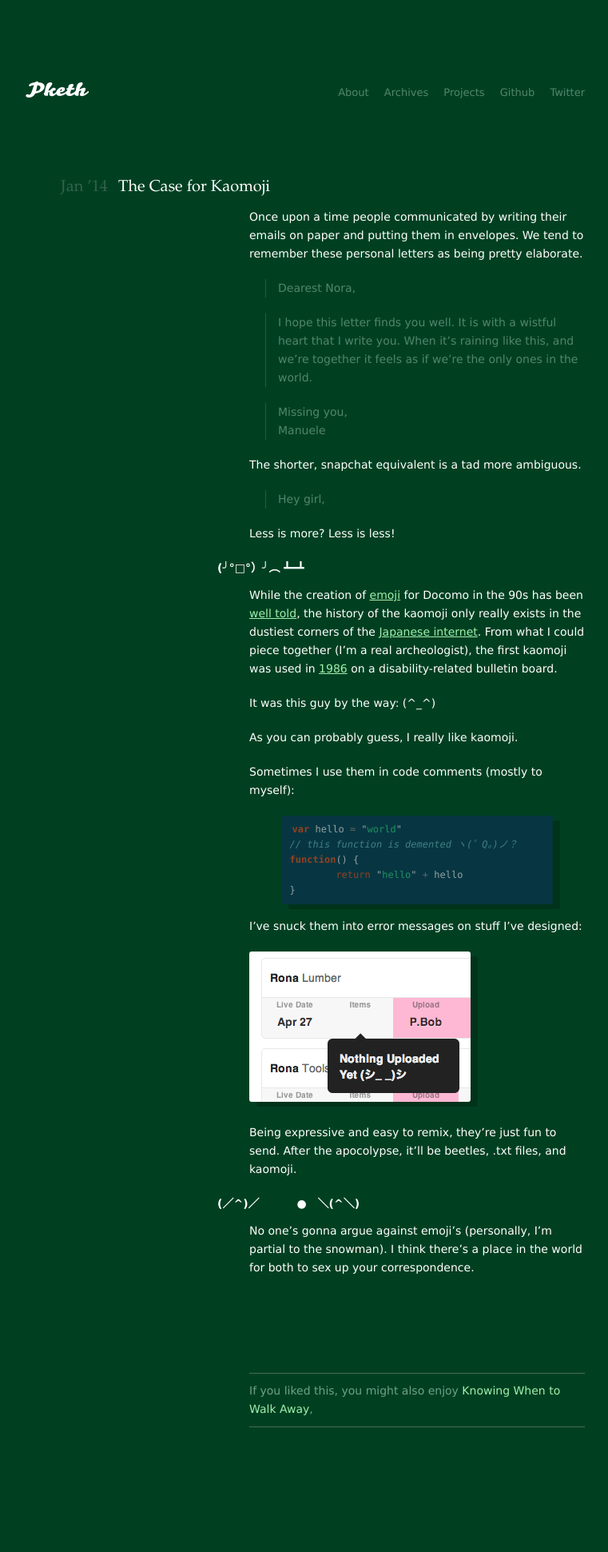
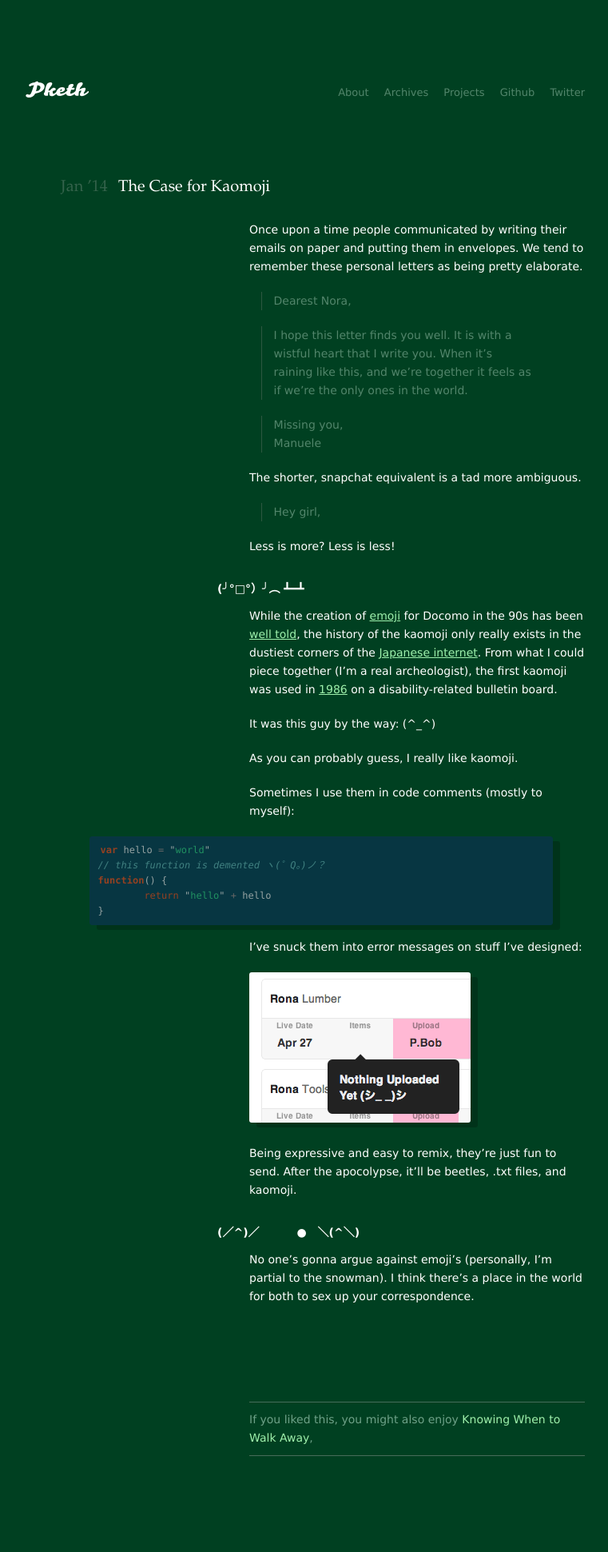
Before and after one commit to pketh/pketh.github.io, a Jekyll site: the page built from _posts/2014-01-28-kaomojis.md.md, in a window 1280 px wide. Shown: the whole page at 80% size, without its empty margins (258-1019 px from the left). Built offline with Jekyll 4.4.1, drawn with Linux system fonts in a browser that asks for light colours; Markdown is read by kramdown in place of the engine named in the settings; before the commit the page ends 1905 px from its top, so only the background shows below that.

Commit message:
responsive layout complete

```diff
--- a/css/main.css
+++ b/css/main.css
@@ -23,7 +23,7 @@
   margin-left: 20px;
 }
 
-p, .post ul, .post li {
+p, .post li {
   font-size: 14px;
   line-height: 23px;
   margin-bottom: 20px;
@@ -47,7 +47,7 @@
 h1, h2 {
   font-size: 14px;
   margin-left: 200px;
-  width: 490px;
+  margin-top: 30px;
 }
 
 .site {
@@ -145,6 +145,7 @@
   font-size:20px;
   font-weight: normal;
   font-family: palatino, Times, serif;
+  margin-bottom: 30px;
 }
 
 
@@ -223,25 +224,24 @@
 
 .post ol li {
   margin-left: 237px;
+    margin-bottom: 10px;
 }
 
 .post ol li p{
   margin-left: auto;
+  margin-bottom: 10px;
+  width: 100%;
 }
 
 .post img {
   box-shadow: 9px 6px 0 rgba(0, 0, 0, .2);
   border-radius: 3px;
+  height: auto;
 }
 
 .large {
   margin-left: -234px;
-}
-
-.large:hover {
-  cursor: -webkit-zoom-in;
-  cursor: -moz-zoom-in;
-  cursor: zoom-in;
+  max-width: 654px
 }
 
 .post .no-shadow {
@@ -249,16 +249,18 @@
     border-radius: 0;
 }
 
+blockquote {
+  border-left: 1px #2D5741 solid;
+  max-width: 400px;
+  color: #52856B;
+  margin-left: calc(270 / 700 * 100%);
+}
+
 blockquote p {
   width: auto;
-  margin-left: 15px;
-}
-
-blockquote {
-  border-left: 1px #2D5741 solid;
-  width: 400px;
-  margin-left: 260px;
-  color: #52856B;
+  margin-left: auto;
+  padding-left: 15px;
+  padding-right: 25px
 }
 
 .posts-meta-tag {
@@ -290,13 +292,11 @@
   border-radius: 3px;
   font-size: 12px;
   line-height: 19px;
-  margin-left: 240px;
   box-shadow: 9px 6px 0 rgba(0, 0, 0, .2);
   font-family: Monaco, Consolas, "Lucida Console", monospace;
   overflow-x: scroll;
+  margin-left: auto;
 }
-
-
 
 .post pre code {
   background-color: transparent;
@@ -414,19 +414,6 @@
   margin-bottom: 24px
 }
 
-/*TODO : unused - remove?*/
-.meta-page-tag {
-  color: #043F22;
-  background-color: #688C7A;
-  border-radius: 6px;
-  font-family: "Lucida Grande", "Lucida Sans Unicode", Geneva, sans-serif;
-  font-size: 14px;
-  text-decoration: none;
-  padding:2px 4px;
-  margin-left: 1px;
-  vertical-align: 12%;
-}
-
 .meta-page-about {
   margin-left: 40px;
 }
@@ -467,36 +454,93 @@
 /*****************************************************************************/
 
 @media (max-width: 740px) {
+
+  a {color: teal;} /*temp*/
+
   body {
     margin-right: 35px;
     margin-left: 35px;
   }
-  p, .post ul, .post li {
+
+  .permalink {
+    padding-left: 0;
+  }
+
+  p, .post ul, .post li, blockquote {
     margin-left: auto;
   }
+
+  .post ol li, .post ul li {
+    width: 380px;
+    margin-left: auto;
+  }
+
+  blockquote {
+    margin-left: auto;
+    width: 360px
+  }
+
+
+  h1, h2 {
+    margin-left: auto;
+    width: 440px;
+  }
+
+  .large {
+    width: 100%;
+    margin-left: auto;
+  }
+
 }
 
 @media (max-width: 491px) {
+
+  a {color: pink;} /*temp*/
+
   .logo {
     margin-bottom: auto;
   }
+
   .nav {
     margin-bottom: 40px;
   }
+
   .nav-github, .nav-twitter {
     display: none;
   }
+
   .meta-date {
     padding-left: 0;
   }
+
   .posts {
     padding-left: 0;
   }
+
   .post img {
     margin-left: -20px;
   }
+
   p, .post ul, .post li {
     margin-left: auto;
     width: auto;
   }
+
+  blockquote {
+    width: auto;
+    margin-right: auto;
+  }
+
+  .post ol li, .post ul li {
+    width: auto;
+  }
+
+  h1, h2 {
+    width: auto;
+  }
+
+  .post img {
+    margin-left: auto;
+  }
+
 }
```
